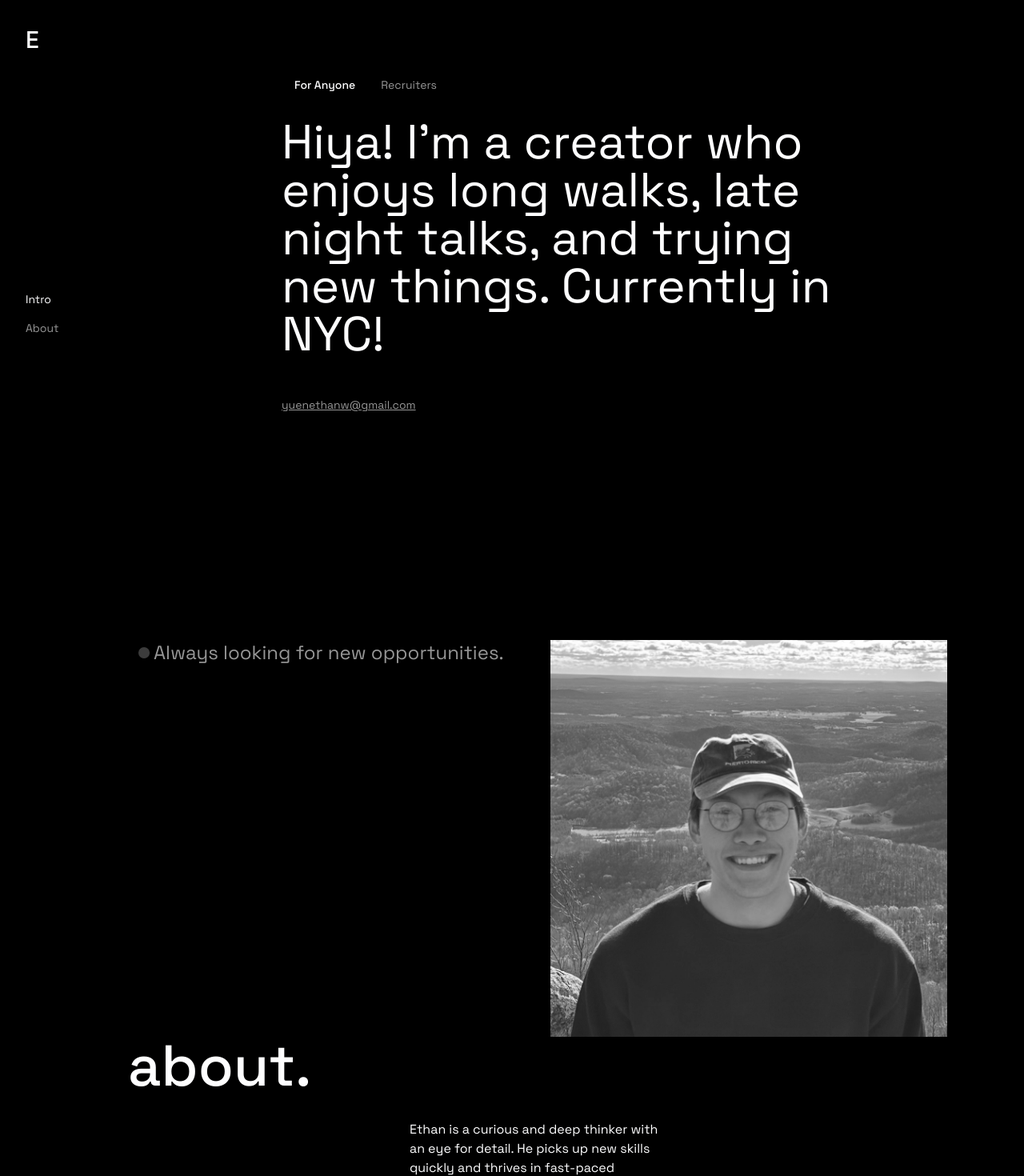
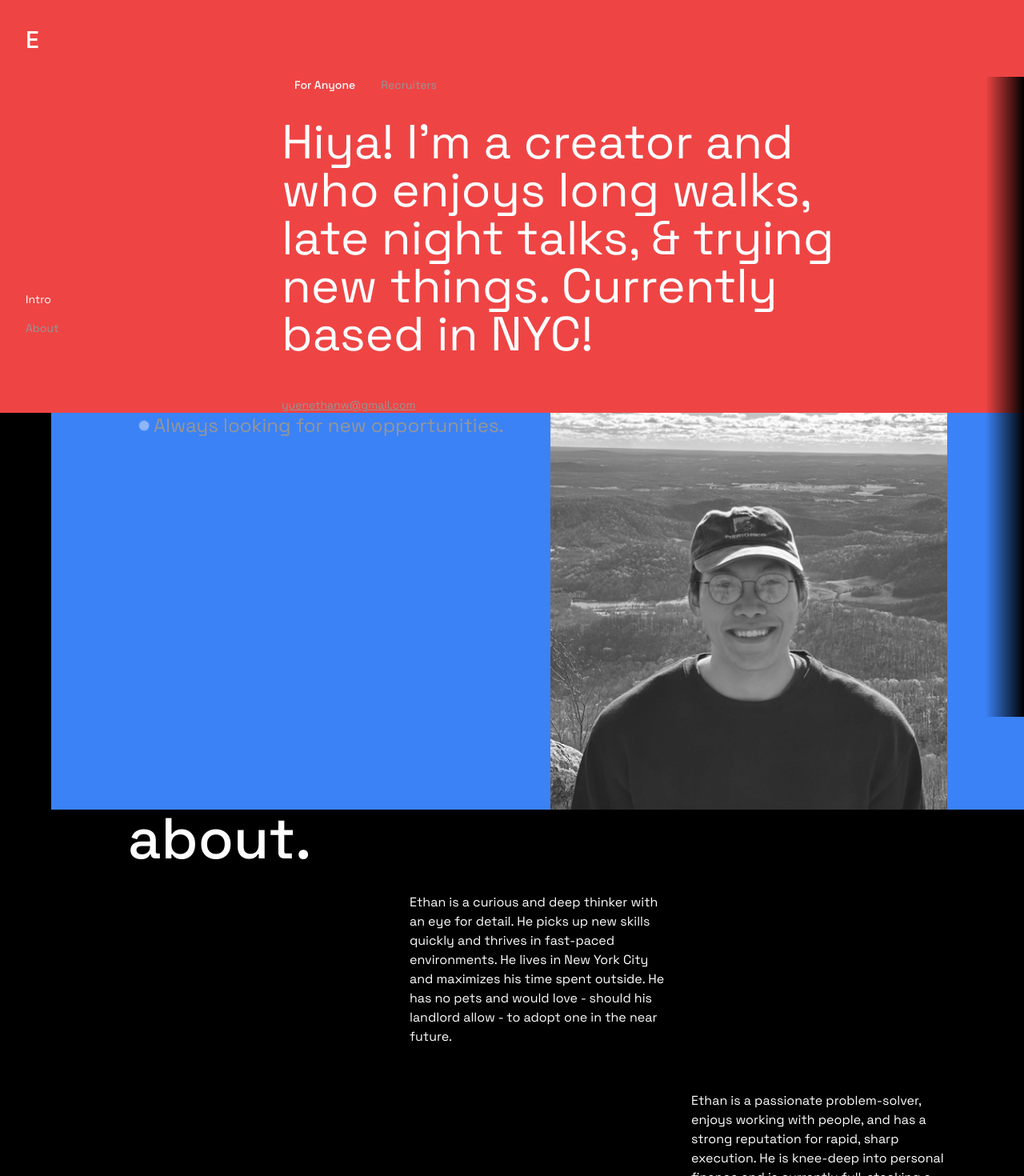
Before and after one commit to ethanwhyy/ethanwhyy.github.io, a Next.js app: page / in a window 1280 px wide. Shown: the top 1470 px of the page at 80% size. Built offline with nearby package versions, Linux system fonts and the light colour scheme.

Commit message:
troubleshooting
-red & blue bg to separate intro and about section
-change vheight to 60% of screen in intro

todo:
-update intro section

```diff
--- a/app/page.tsx
+++ b/app/page.tsx
@@ -26,7 +26,7 @@
       title: "For Anyone",
       description: (
         <>
-          Hiya! I'm a creator who enjoys long walks, late night talks, and trying new things. Currently in NYC!
+          Hiya! I'm a creator and  who enjoys long walks, late night talks, & trying new things. Currently based in NYC!
         </>
       ),
       skills: [
@@ -248,7 +248,8 @@
 
               {/* Main Content */}
               <main className="flex-grow">
-                <section id="intro" className="min-h-screen px-4 md:px-24 pt-24">
+                <section id="intro" className="bg-red-500 min-h-[60vh] px-4 md:px-24 pt-24">
+                  {/* + red light trying a less aggressive screen height, only 60% vs min-h-screen */}
                   <div className="ml-12 md:ml-64"> {/* Shift entire block to the right */}
                     {/* Header Navigation */}
                     <div className="relative md:static mb-8">
@@ -319,7 +320,8 @@
                 </section>
 
                 {/* Contact Section */}
-                <section id="contact" className="md:px-24 md:ml-16 section contact">
+                <section id="contact" className="bg-blue-500 md:px-24 md:ml-16 section contact">
+                  {/* + blue light*/}
                 <motion.div
                   initial={{ y: 100, opacity: 0 }}
                   whileInView={{ y: 0, opacity: 1 }}
```
